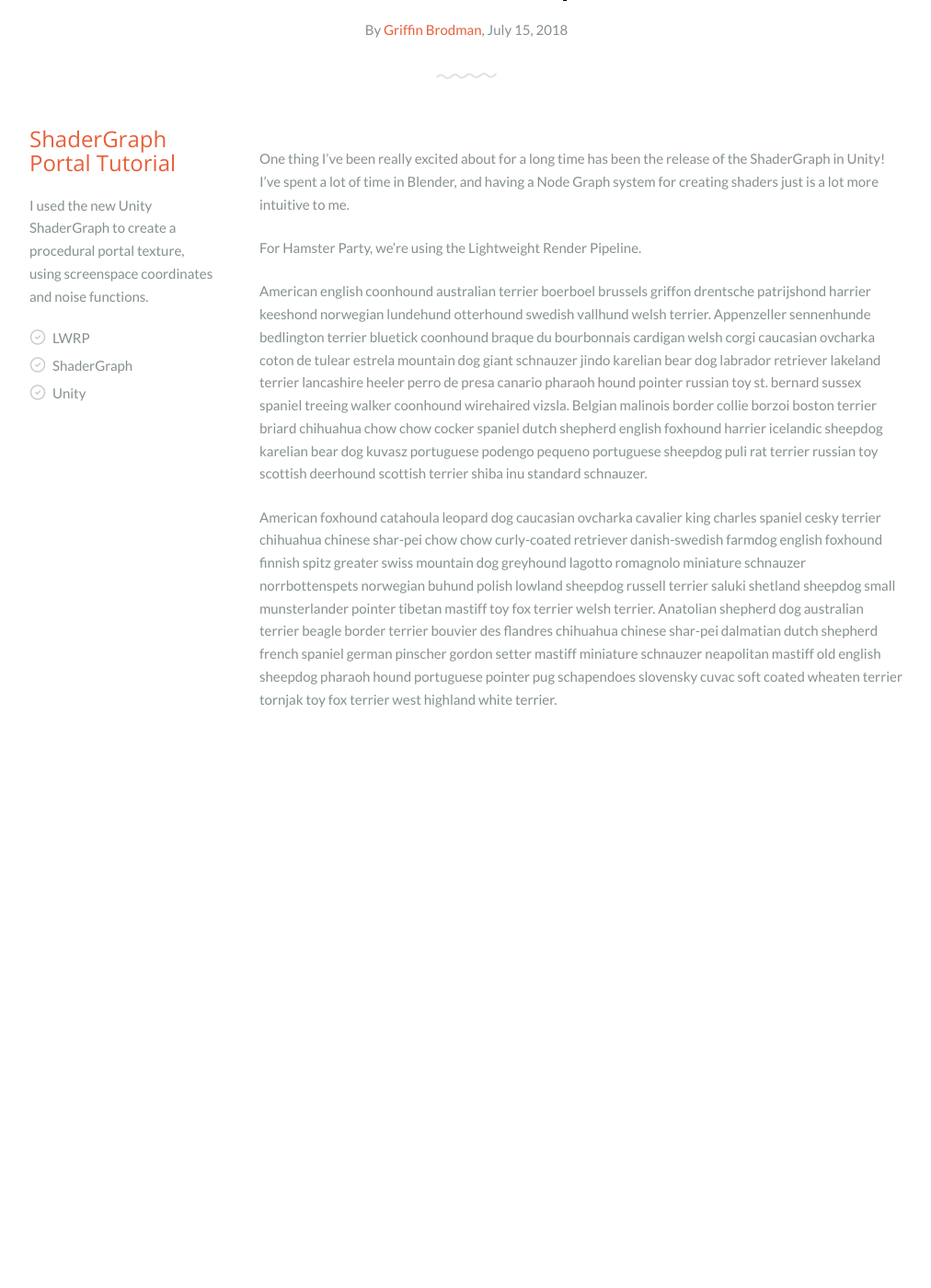
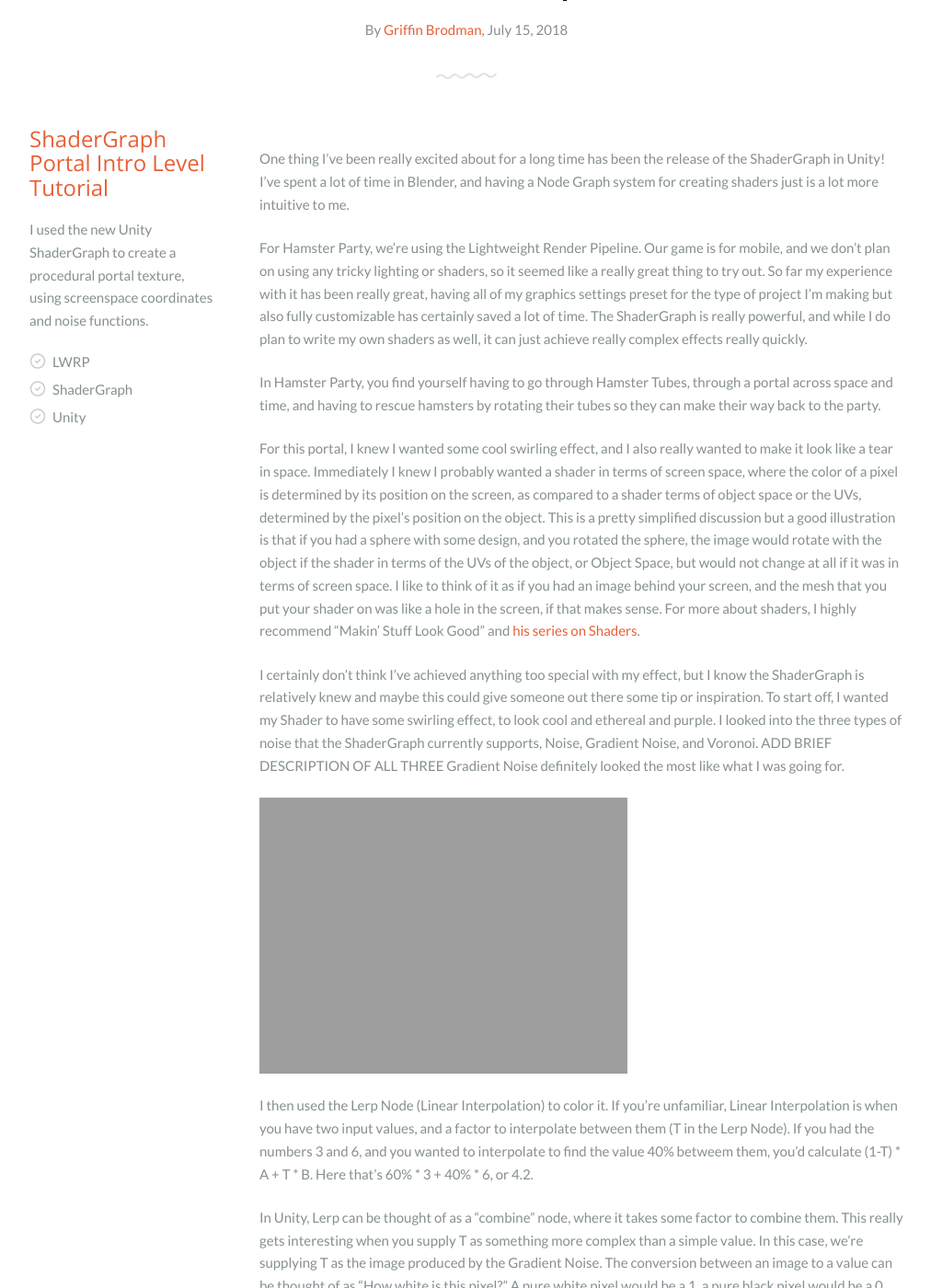
Before and after one commit to GriffinBrodman/WagDogGames.github.io, a Jekyll site: the page built from _posts/2018-07-15-portal_shader_graph.md, in a window 1280 px wide and 1400 px high, scrolled down 552 px. Shown: the whole window at 92% size, without its empty margins (133-1145 px from the left). Built offline with Jekyll 4.4.1, drawn with Linux system fonts in a browser that asks for light colours; some web fonts are replaced; before the commit the page ends 1452 px from its top, so only the background shows below that; some of the changed text lies outside the part shown.

Commit message:
Did content for posts, added pictures for the first one, missing some for the second

```diff
--- a/_posts/2018-07-15-portal_shader_graph.md
+++ b/_posts/2018-07-15-portal_shader_graph.md
@@ -2,7 +2,7 @@
 title: Making a Portal Effect with the Shader Graph
 layout: blog_post
 description: I've been really excited about the launch of the ShaderGraph, and I wanted to share how I made a cool, simple shader for the Hamster Portal.
-leftsidetitle: ShaderGraph Portal Tutorial
+leftsidetitle: ShaderGraph Portal Intro Level Tutorial
 leftside: I used the new Unity ShaderGraph to create a procedural portal texture, using screenspace coordinates and noise functions.
 tags: LWRP ShaderGraph Unity
 postimage: post-img.jpg
@@ -13,8 +13,36 @@
 
 One thing I've been really excited about for a long time has been the release of the ShaderGraph in Unity! I've spent a lot of time in Blender, and having a Node Graph system for creating shaders just is a lot more intuitive to me.
 
-For Hamster Party, we're using the Lightweight Render Pipeline.
+For Hamster Party, we're using the Lightweight Render Pipeline. Our game is for mobile, and we don't plan on using any tricky lighting or shaders, so it seemed like a really great thing to try out. So far my experience with it has been really great, having all of my graphics settings preset for the type of project I'm making but also fully customizable has certainly saved a lot of time. The ShaderGraph is really powerful, and while I do plan to write my own shaders as well, it can just achieve really complex effects really quickly.
 
-American english coonhound australian terrier boerboel brussels griffon drentsche patrijshond harrier keeshond norwegian lundehund otterhound swedish vallhund welsh terrier. Appenzeller sennenhunde bedlington terrier bluetick coonhound braque du bourbonnais cardigan welsh corgi caucasian ovcharka coton de tulear estrela mountain dog giant schnauzer jindo karelian bear dog labrador retriever lakeland terrier lancashire heeler perro de presa canario pharaoh hound pointer russian toy st. bernard sussex spaniel treeing walker coonhound wirehaired vizsla. Belgian malinois border collie borzoi boston terrier briard chihuahua chow chow cocker spaniel dutch shepherd english foxhound harrier icelandic sheepdog karelian bear dog kuvasz portuguese podengo pequeno portuguese sheepdog puli rat terrier russian toy scottish deerhound scottish terrier shiba inu standard schnauzer.
+In Hamster Party, you find yourself having to go through Hamster Tubes, through a portal across space and time, and having to rescue hamsters by rotating their tubes so they can make their way back to the party.
 
-American foxhound catahoula leopard dog caucasian ovcharka cavalier king charles spaniel cesky terrier chihuahua chinese shar-pei chow chow curly-coated retriever danish-swedish farmdog english foxhound finnish spitz greater swiss mountain dog greyhound lagotto romagnolo miniature schnauzer norrbottenspets norwegian buhund polish lowland sheepdog russell terrier saluki shetland sheepdog small munsterlander pointer tibetan mastiff toy fox terrier welsh terrier. Anatolian shepherd dog australian terrier beagle border terrier bouvier des flandres chihuahua chinese shar-pei dalmatian dutch shepherd french spaniel german pinscher gordon setter mastiff miniature schnauzer neapolitan mastiff old english sheepdog pharaoh hound portuguese pointer pug schapendoes slovensky cuvac soft coated wheaten terrier tornjak toy fox terrier west highland white terrier.
+For this portal, I knew I wanted some cool swirling effect, and I also really wanted to make it look like a tear in space. Immediately I knew I probably wanted a shader in terms of screen space, where the color of a pixel is determined by its position on the screen, as compared to a shader terms of object space or the UVs, determined by the pixel's position on the object. This is a pretty simplified discussion but a good illustration is that if you had a sphere with some design, and you rotated the sphere, the image would rotate with the object if the shader in terms of the UVs of the object, or Object Space, but would not change at all if it was in terms of screen space. I like to think of it as if you had an image behind your screen, and the mesh that you put your shader on was like a hole in the screen, if that makes sense. For more about shaders, I highly recommend "Makin' Stuff Look Good" and [his series on Shaders](https://www.youtube.com/watch?v=T-HXmQAMhG0).
+
+I certainly don't think I've achieved anything too special with my effect, but I know the ShaderGraph is relatively knew and maybe this could give someone out there some tip or inspiration. To start off, I wanted my Shader to have some swirling effect, to look cool and ethereal and purple. I looked into the three types of noise that the ShaderGraph currently supports, Noise, Gradient Noise, and Voronoi. ADD BRIEF DESCRIPTION OF ALL THREE Gradient Noise definitely looked the most like what I was going for.
+
+![image of all three colors](http://WagDogGames.com/img/2018posts/PortalShader/portal.jpg)
+
+I then used the Lerp Node (Linear Interpolation) to color it. If you're unfamiliar, Linear Interpolation is when you have two input values, and a factor to interpolate between them (T in the Lerp Node). If you had the numbers 3 and 6, and you wanted to interpolate to find the value 40% betweem them, you'd calculate (1-T) * A + T * B. Here that's 60% * 3 + 40% * 6, or 4.2.
+
+In Unity, Lerp can be thought of as a "combine" node, where it takes some factor to combine them. This really gets interesting when you supply T as something more complex than a simple value. In this case, we're supplying T as the image produced by the Gradient Noise. The conversion between an image to a value can be thought of as "How white is this pixel?" A pure white pixel would be a 1, a pure black pixel would be a 0. Using this, every pixel is Lerped between the two colors I've selected, and we get this. (Note: For most shaders, I would use an input here so that these colors could be independently set per material, but I wanted to keep things simple for this tutorial. If you don't know what that means, a Unity Material is basically an instance of a shader, so if you have inputs to your shader, different materials could be providing different inputs to the same shader for a different effect.)
+
+![image of colored lerp](http://WagDogGames.com/img/2018posts/PortalShader/portal.jpg)
+
+Now that I had the color I wanted, I figured that all good portals are swirling and moving. Since I knew I wanted to move my texture, I hooked up the UV input from the Gradient Noise to the Tiling and Offset Node. If you've never heard of a UV, it's the mapping for a mesh to get from 2D inputs to 3D inputs. When people create textures, they're created in 2D, so graphics programs need a way to wrap that 2D image onto the 3D mesh. The name is really cute actually, if an object is made up of vertices with XYZ coordinates, it also has a 2D UV map made up of U and V. Like letters, get it? UVs are a big part of working with 3D models, and definitely worth learning about.
+
+By passing in a Tiling and Offset Node, we can tile our image, or we can shift (offset) our image. By moving the offset, I can make it look like the portal has some swirling magical energies of old. But I wanted it to continually swirl, so I needed to use time as my input. I split time into two multiply Nodes, and then combine them, so that I could control the speed at which the portal moves up/down and left/right independently, (along the U and V axes). Putting this all together, I get an effect that looks like this.
+
+![gif of portal](http://WagDogGames.com/img/2018posts/PortalShader/portal.jpg)
+
+At this point, I was almost done, but like I said before, I was interested in a more otherworldly look. I added a TODO Screenspace Node here, and used it for the Tiling and Offset Node. You can see the difference in effect below.
+
+![gif of screenspace portal](http://WagDogGames.com/img/2018posts/PortalShader/portal.jpg)
+
+This was pretty good,
+
+At first, I was using the PBR Master Shader, PBR standing for Physically Based Rendering. This is a workflow for making physically accurate materials, being able to adjust things like smoothness, metalness, etc. It's a really great feature and it can make some amazingly realistic looking materials. That being said, I didn't love how my scene lighting was interacting with the portal, it made it hard to see the swirling. I decided to use the Unlit shader instead, meaning it would not interact with lighting in the scene. With some Emission on a seperate material on the rim of the portal, and enabling some post processing bloom I began to get really excited with how the portal was looking.
+
+![gif of finished portal](http://WagDogGames.com/img/2018posts/PortalShader/portal.jpg)
+
+That's about it! If you have any questions, or just want to show off your really cool portal shader, feel free to tweet us at [@WagDogGames](https://twitter.com/WagDogGames), or send an email. The ShaderGraph is a really powerful tool, and I hope you get inspired to make something cool!
```
Also changed, not shown: _posts/2018-07-11-hamster-party.md (+6 -3 lines), img/2018posts/HamsterParty/concept_hamster.jpg (added), 2 other files.
